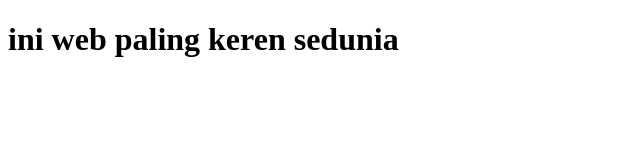
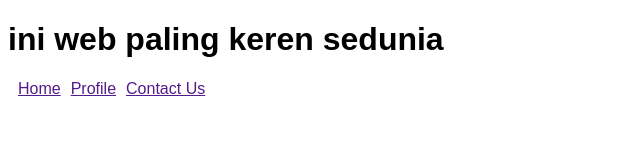
Before and after one commit to sleepcious/mywebsite, a plain HTML site: page index.html in a window 1280 px wide. Shown: the whole page, without its empty margins (0-640 px from the left). Drawn offline with Linux system fonts and the light colour scheme.

Commit message:
add menu

```diff
--- a/index.html
+++ b/index.html
@@ -4,9 +4,17 @@
     <meta charset="UTF-8">
     <meta name="viewport" content="width=device-width, initial-scale=1.0">
     <meta http-equiv="X-UA-Compatible" content="ie=edge">
+    <link rel="stylesheet" href="./style.css">
     <title>Document</title>
 </head>
 <body>
     <h1>ini web paling keren sedunia</h1>
+    <header>
+      <ul class="menu">
+        <li><a href="" class="menu-item">Home</a></li>
+        <li><a href="" class="menu-item">Profile</a></li>
+        <li><a href="" class="menu-item">Contact Us</a></li>
+      </ul>
+    </header>
 </body>
 </html>
--- /dev/null
+++ b/style.css
@@ -0,0 +1,15 @@
+body {
+  font-size: 16px;
+  font-family: Arial, Helvetica, sans-serif
+}
+
+.menu {
+  list-style: none;
+  margin: 0;
+  padding: 0;
+  display: flex;
+}
+
+.menu .menu-item {
+  margin-left: 10px;
+}
```
